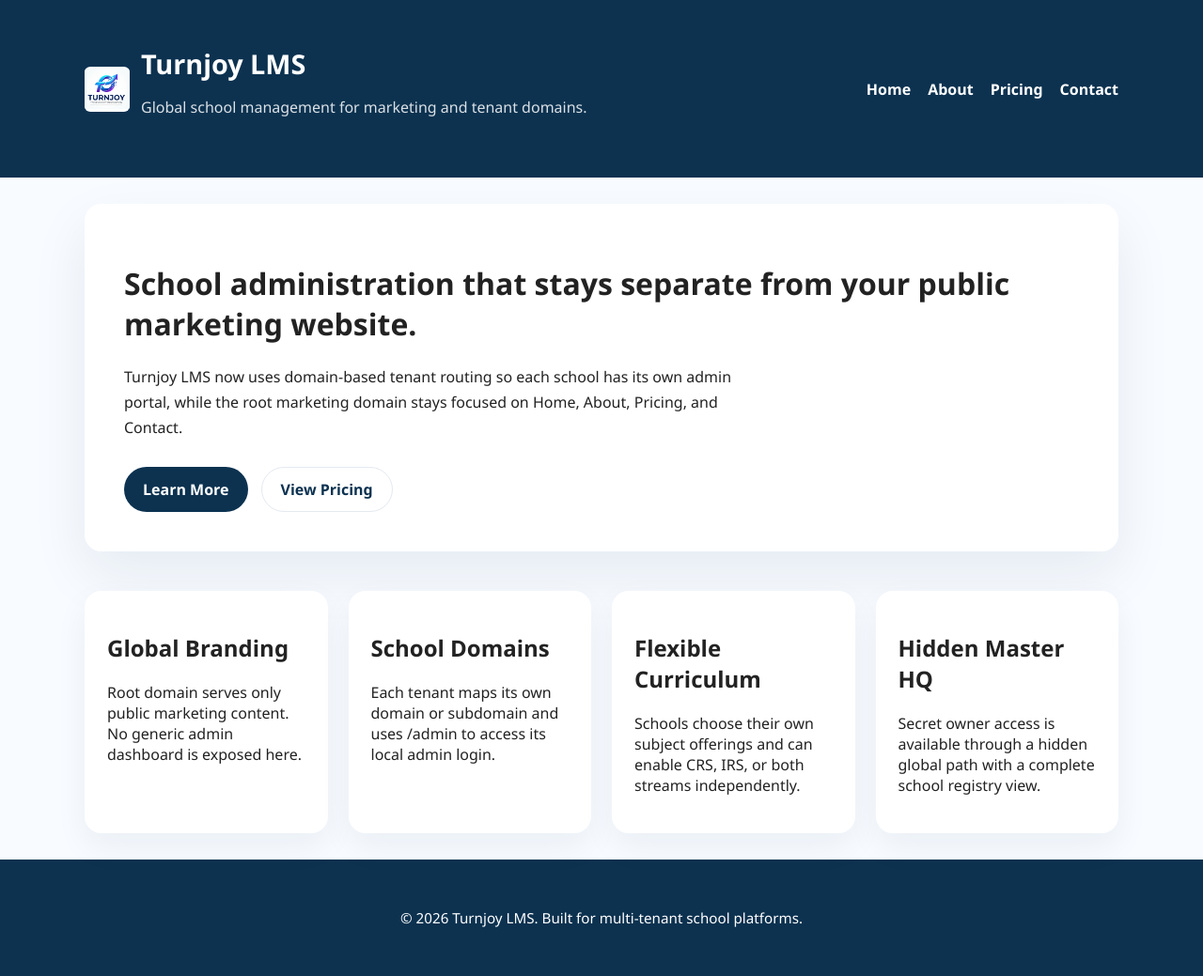
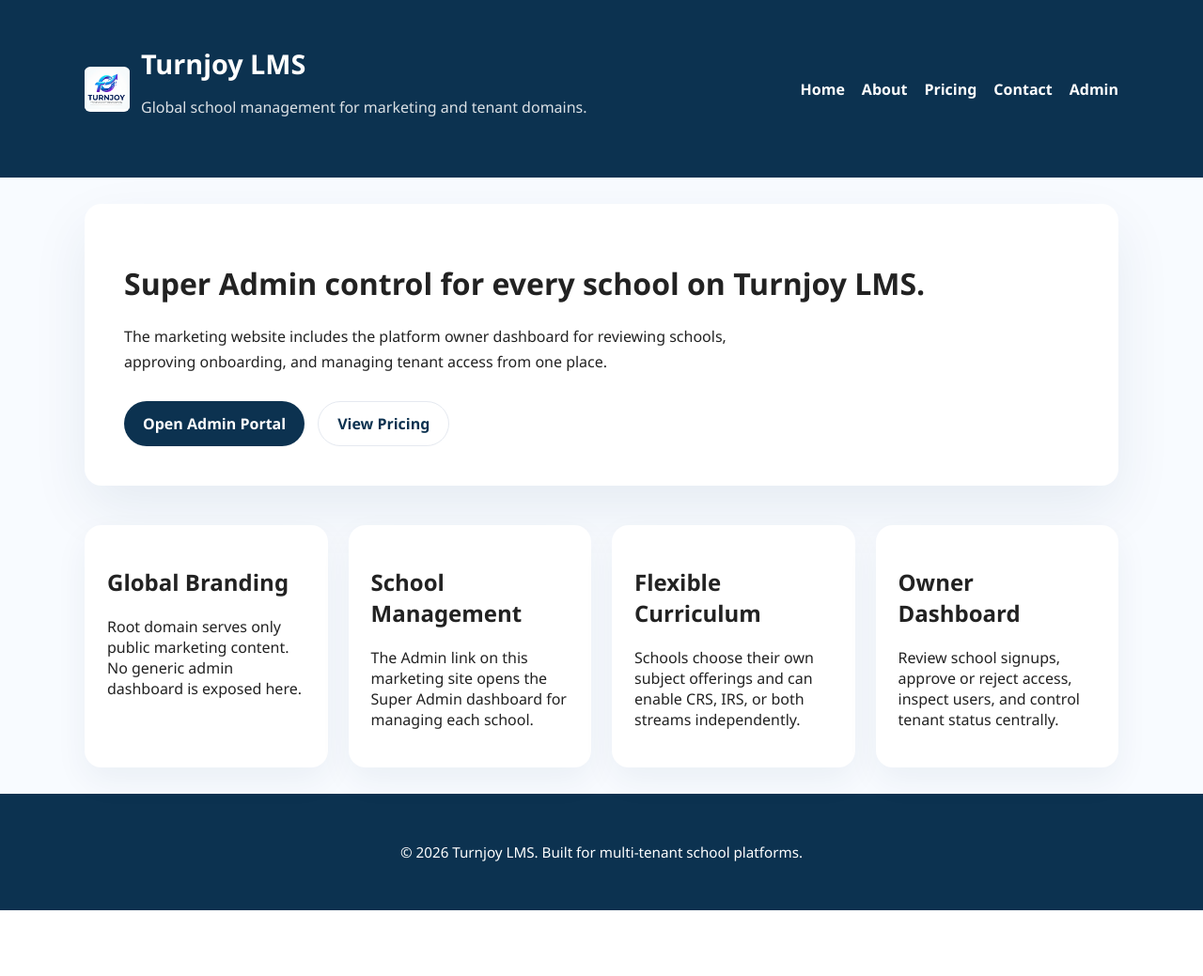
Before and after one commit to Turnjoy/LMS, a Flask app: page / in a window 1280 px wide. Shown: the whole page at 94% size. After the commit the page ends 969 px from the top, so only its background shows below. Run offline with Flask 3, Linux system fonts and the light colour scheme.

Commit message:
Expose super admin portal on marketing site

```diff
--- a/app/routes/public.py
+++ b/app/routes/public.py
@@ -214,7 +214,7 @@ def contact():
 @public_bp.route('/admin')
 def school_admin_redirect():
     if not getattr(g, 'current_tenant', None):
-        abort(404)
+        return redirect(url_for('public.master_dashboard'))
     return redirect(url_for('auth.login'))
 
 
--- a/app/templates/public/base.html
+++ b/app/templates/public/base.html
@@ -42,6 +42,7 @@
             <a href="{{ url_for('public.about') }}">About</a>
             <a href="{{ url_for('public.pricing') }}">Pricing</a>
             <a href="{{ url_for('public.contact') }}">Contact</a>
+            <a href="{{ url_for('public.master_dashboard') }}">Admin</a>
         </nav>
     </div>
 </header>
--- a/app/templates/public/index.html
+++ b/app/templates/public/index.html
@@ -4,10 +4,10 @@
 
 {% block content %}
 <div class="hero">
-    <h1>School administration that stays separate from your public marketing website.</h1>
-    <p style="max-width: 680px; margin-top: 18px; line-height: 1.7;">Turnjoy LMS now uses domain-based tenant routing so each school has its own admin portal, while the root marketing domain stays focused on Home, About, Pricing, and Contact.</p>
+    <h1>Super Admin control for every school on Turnjoy LMS.</h1>
+    <p style="max-width: 680px; margin-top: 18px; line-height: 1.7;">The marketing website includes the platform owner dashboard for reviewing schools, approving onboarding, and managing tenant access from one place.</p>
     <div style="margin-top: 28px; display: flex; gap: 14px; flex-wrap: wrap;">
-        <a class="btn btn-primary" href="{{ url_for('public.about') }}">Learn More</a>
+        <a class="btn btn-primary" href="{{ url_for('public.master_dashboard') }}">Open Admin Portal</a>
         <a class="btn btn-secondary" href="{{ url_for('public.pricing') }}">View Pricing</a>
     </div>
 </div>
@@ -18,16 +18,16 @@
         <p>Root domain serves only public marketing content. No generic admin dashboard is exposed here.</p>
     </div>
     <div class="card">
-        <h2>School Domains</h2>
-        <p>Each tenant maps its own domain or subdomain and uses /admin to access its local admin login.</p>
+        <h2>School Management</h2>
+        <p>The Admin link on this marketing site opens the Super Admin dashboard for managing each school.</p>
     </div>
     <div class="card">
         <h2>Flexible Curriculum</h2>
         <p>Schools choose their own subject offerings and can enable CRS, IRS, or both streams independently.</p>
     </div>
     <div class="card">
-        <h2>Hidden Master HQ</h2>
-        <p>Secret owner access is available through a hidden global path with a complete school registry view.</p>
+        <h2>Owner Dashboard</h2>
+        <p>Review school signups, approve or reject access, inspect users, and control tenant status centrally.</p>
     </div>
 </section>
 {% endblock %}
--- a/app/templates/public/master_login.html
+++ b/app/templates/public/master_login.html
@@ -5,7 +5,7 @@
 {% block content %}
 <div class="hero">
     <h1>Super Admin Login</h1>
-    <p style="max-width: 760px; margin-top: 18px; line-height: 1.7;">This hidden portal is only for the platform owner to review registered schools and their students.</p>
+    <p style="max-width: 760px; margin-top: 18px; line-height: 1.7;">Platform owner access for reviewing registered schools, approving onboarding, and managing tenant portal access.</p>
 </div>
 
 <div class="section" style="max-width: 520px; margin: 0 auto;">
```
Also changed, not shown: app/templates/public/contact.html (+4 -3 lines).
